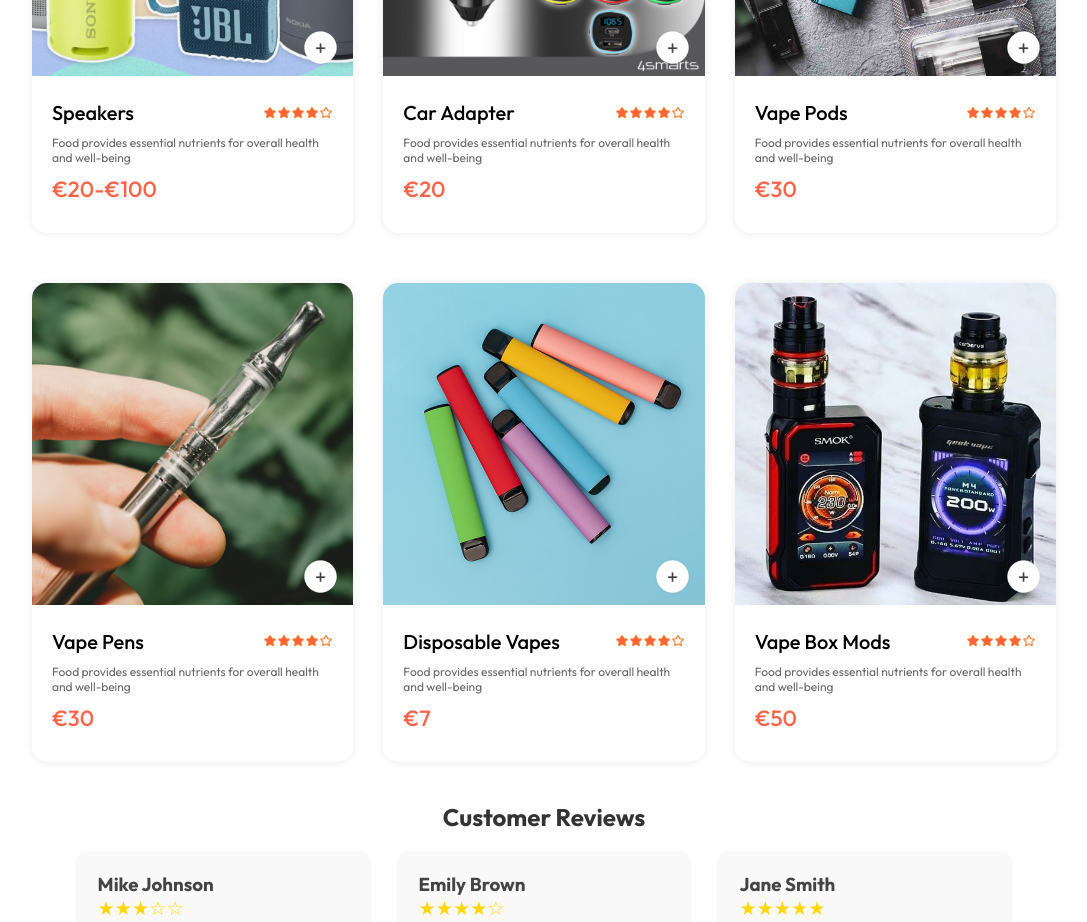
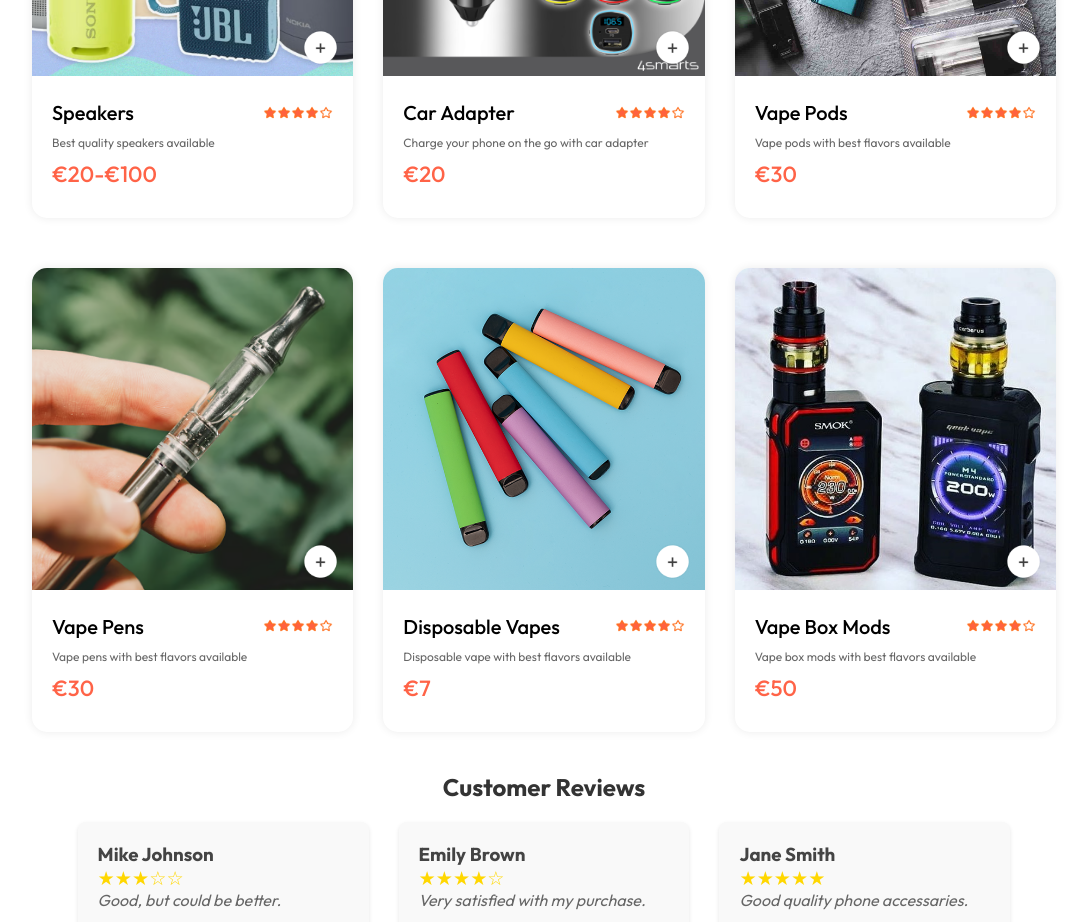
Before and after one commit to TanishAfre/iPlace, a React (Vite) app: page /iplace/ in a window 1280 px wide. Shown: the part 4460-5382 px from the top of the page, without its empty margins (96-1183 px from the left). Built offline with nearby package versions, Linux system fonts and the light colour scheme; a web font is replaced by a local one.

Commit message:
assets update

```diff
--- a/src/assets/assets.js
+++ b/src/assets/assets.js
@@ -257,42 +257,42 @@ export const food_list = [
         image: food_19,
         price1: 20,
         price2: 100,
-        description: "Food provides essential nutrients for overall health and well-being",
+        description: "Best quality speakers available",
         category: "Phone Accessaries"
     }, {
         _id: "20",
         name: "Car Adapter",
         image: food_20,
         price1: 20,
-        description: "Food provides essential nutrients for overall health and well-being",
+        description: "Charge your phone on the go with car adapter",
         category: "Phone Accessaries"
     }, {
         _id: "21",
         name: "Vape Pods ",
         image: food_21,
         price1: 30,
-        description: "Food provides essential nutrients for overall health and well-being",
+        description: "Vape pods with best flavors available",
         category: "Vapes"
     }, {
         _id: "22",
         name: "Vape Pens",
         image: food_22,
         price1: 30,
-        description: "Food provides essential nutrients for overall health and well-being",
+        description: "Vape pens with best flavors available",
         category: "Vapes"
     }, {
         _id: "23",
         name: "Disposable Vapes",
         image: food_23,
         price1: 7,
-        description: "Food provides essential nutrients for overall health and well-being",
+        description: "Disposable vape with best flavors available",
         category: "Vapes"
     }, {
         _id: "24",
         name: "Vape Box Mods",
         image: food_24,
         price1: 50,
-        description: "Food provides essential nutrients for overall health and well-being",
+        description: "Vape box mods with best flavors available",
         category: "Vapes"
     }
 ]
```
